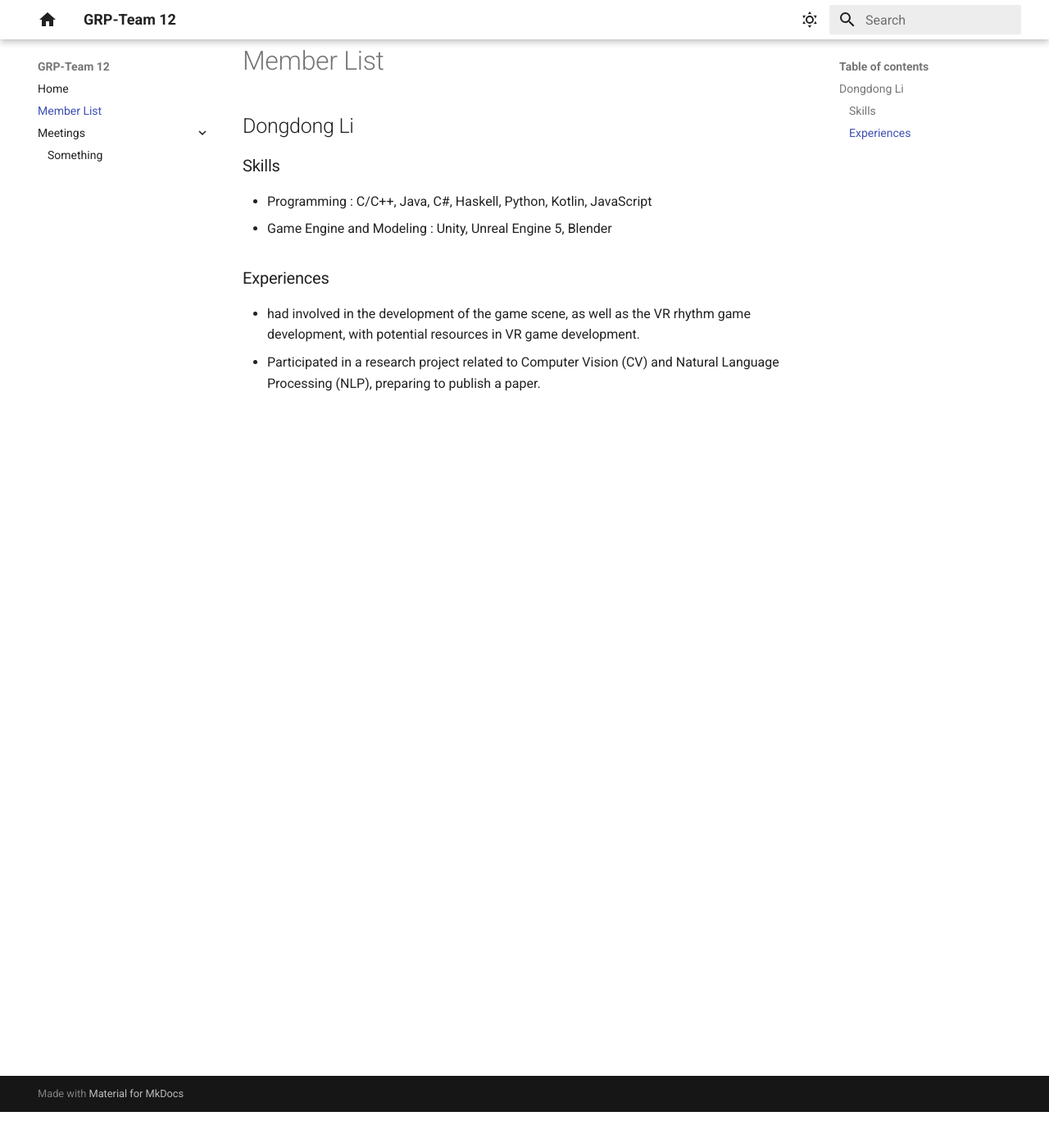
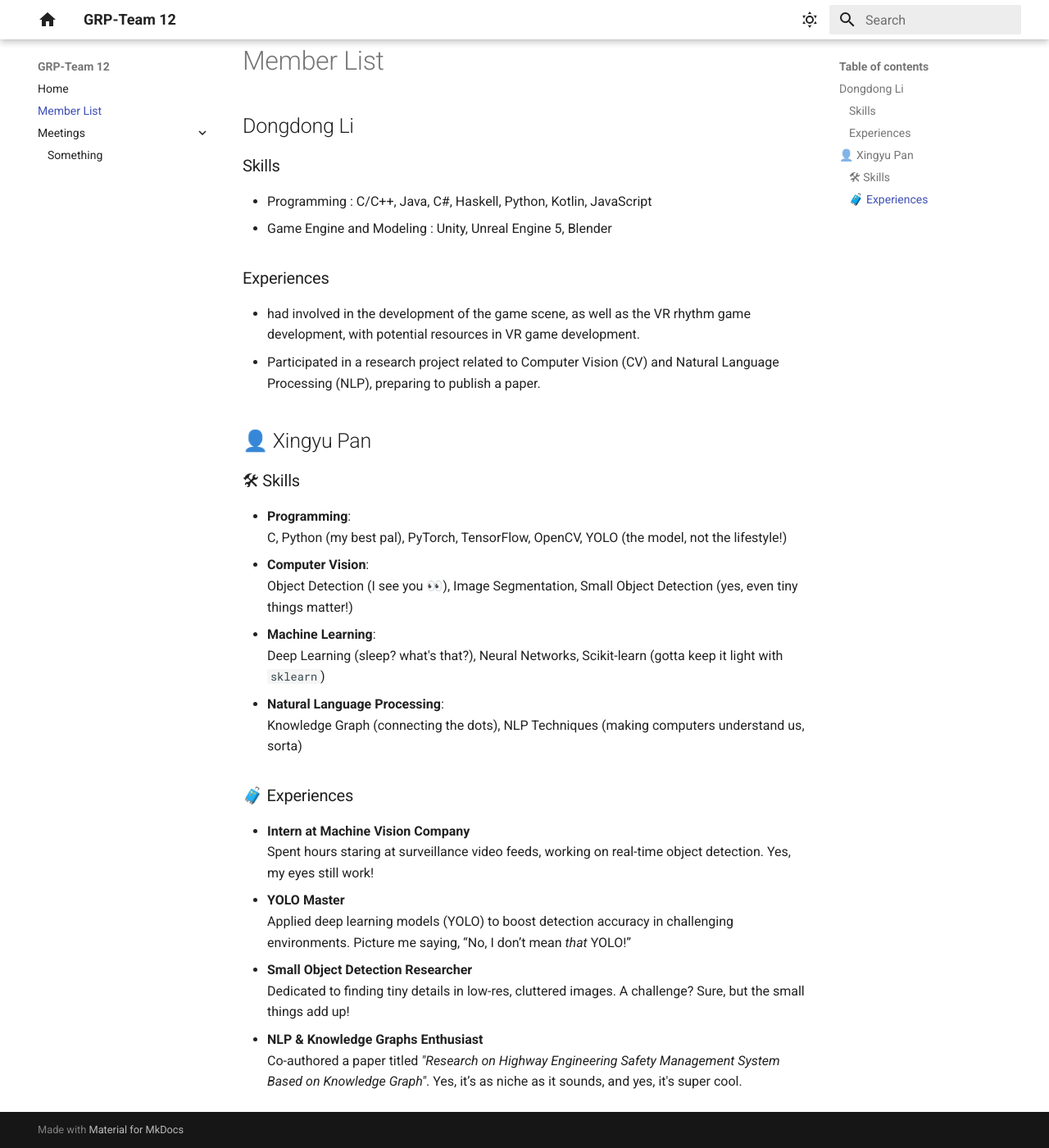
Before and after one commit to pxy041125/grpteam12.github.io, an MkDocs documentation site: the page built from docs/Member List.md, in a window 1280 px wide and 1400 px high, scrolled down 44 px. Shown: the whole window at 82% size. Built offline with MkDocs 1.6.1 and Material for MkDocs 9.7.7, drawn with Linux system fonts in a browser that asks for light colours.

Commit message:
Update Member List.md
Add Xingyu Pan's description

```diff
--- a/docs/Member List.md
+++ b/docs/Member List.md
@@ -7,3 +7,26 @@
 ### Experiences
 - had involved in the development of the game scene, as well as the VR rhythm game development, with potential resources in VR game development.
 - Participated in a research project related to Computer Vision (CV) and Natural Language Processing (NLP), preparing to publish a paper.
+
+
+## 👤 Xingyu Pan
+
+### 🛠 Skills
+- **Programming**:
+  C, Python (my best pal), PyTorch, TensorFlow, OpenCV, YOLO (the model, not the lifestyle!)
+- **Computer Vision**:
+  Object Detection (I see you 👀), Image Segmentation, Small Object Detection (yes, even tiny things matter!)
+- **Machine Learning**:
+  Deep Learning (sleep? what's that?), Neural Networks, Scikit-learn (gotta keep it light with `sklearn`)
+- **Natural Language Processing**:
+  Knowledge Graph (connecting the dots), NLP Techniques (making computers understand us, sorta)
+
+### 🧳 Experiences
+- **Intern at Machine Vision Company**
+  Spent hours staring at surveillance video feeds, working on real-time object detection. Yes, my eyes still work!
+- **YOLO Master**
+  Applied deep learning models (YOLO) to boost detection accuracy in challenging environments. Picture me saying, “No, I don’t mean *that* YOLO!”
+- **Small Object Detection Researcher**
+  Dedicated to finding tiny details in low-res, cluttered images. A challenge? Sure, but the small things add up!
+- **NLP & Knowledge Graphs Enthusiast**
+  Co-authored a paper titled *"Research on Highway Engineering Safety Management System Based on Knowledge Graph"*. Yes, it’s as niche as it sounds, and yes, it's super cool.
```
